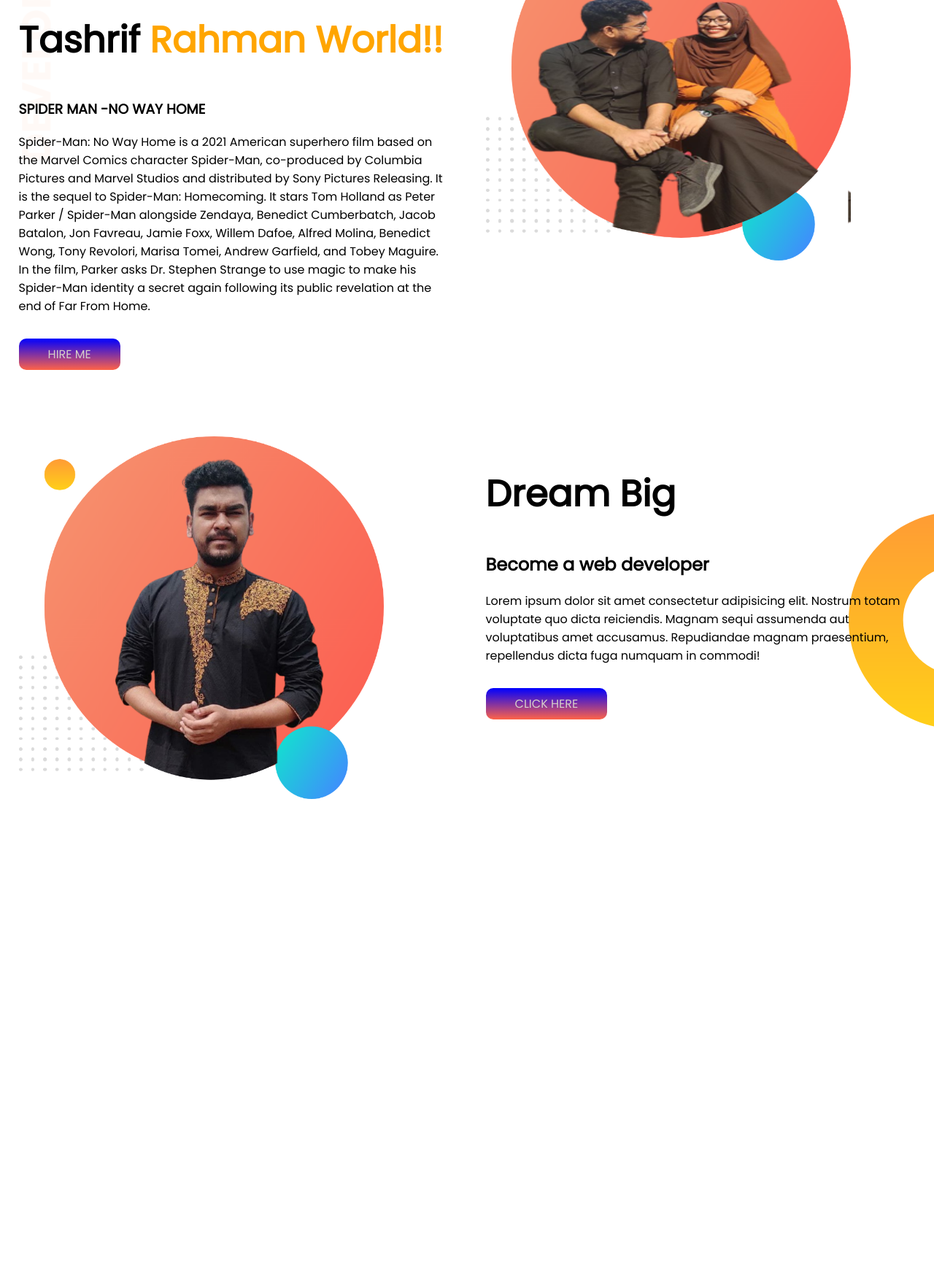
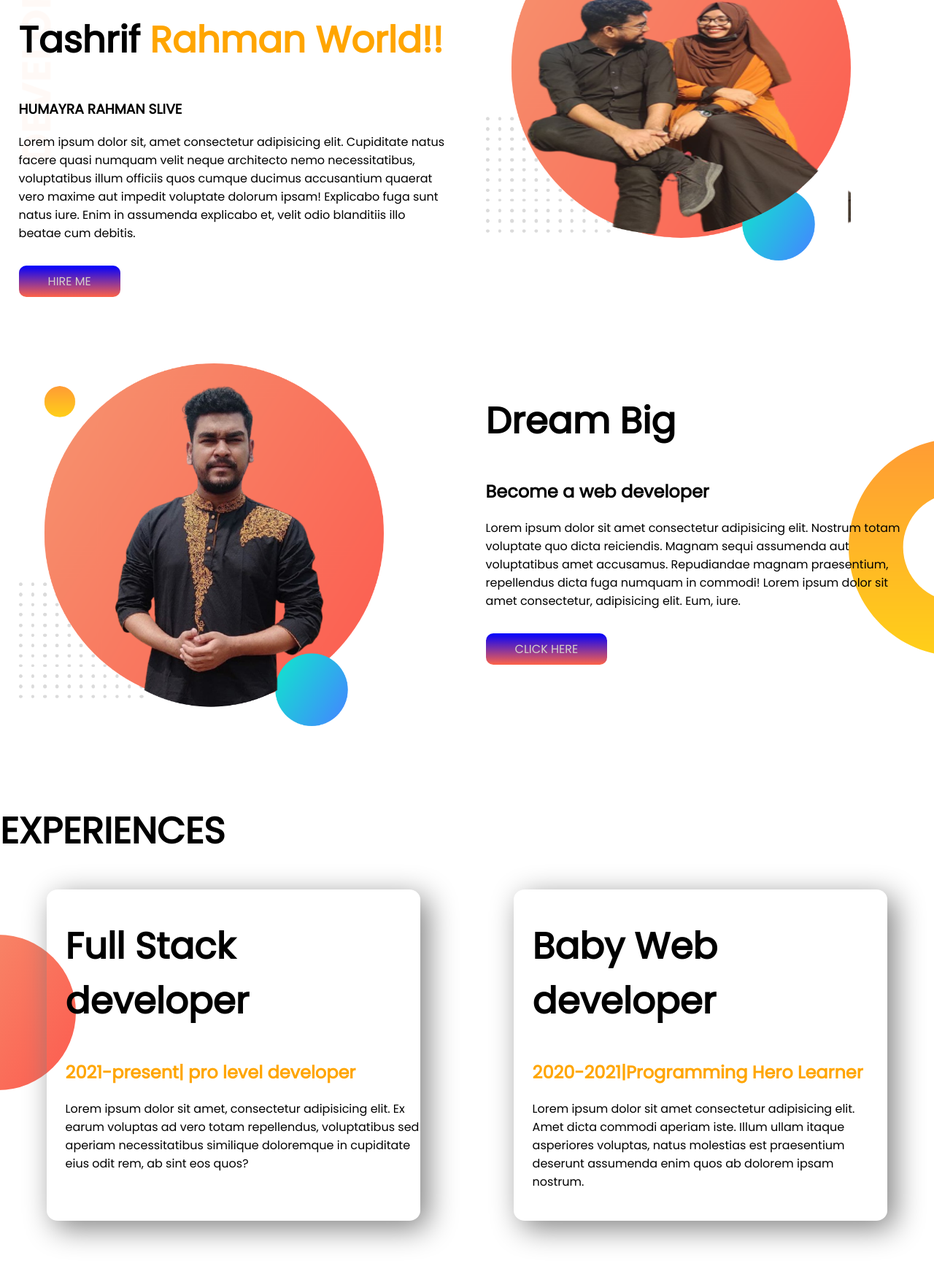
Before and after one commit to TashrifRahman15/developer-portfolio, a plain HTML site: page index.html in a window 1280 px wide. Shown: the part 140-1886 px from the top of the page at 73% size. Before the commit the page ends 1342 px from the top, so only its background shows below. Drawn offline with Linux system fonts and the light colour scheme.

Commit message:
final part

```diff
--- a/index.html
+++ b/index.html
@@ -14,22 +14,15 @@
 </head>
 
 <body>
-    <section class="top-banner">
+    <section class="top-banner flexible-container">
         <div class="half-width">
             <h1>Welcome To </h1>
             <h1>Tashrif <span> Rahman World!!</span></h1>
-            <h3>SPIDER MAN -NO WAY HOME </h3>
-            <p>Spider-Man: No Way Home is a 2021 American superhero film based on the Marvel Comics character
-                Spider-Man,
-                co-produced by Columbia Pictures and Marvel Studios and distributed by Sony Pictures Releasing. It is
-                the
-                sequel to Spider-Man: Homecoming. It stars Tom Holland as Peter Parker / Spider-Man alongside Zendaya,
-                Benedict Cumberbatch, Jacob Batalon, Jon Favreau, Jamie Foxx, Willem Dafoe, Alfred Molina, Benedict
-                Wong,
-                Tony Revolori, Marisa Tomei, Andrew Garfield, and Tobey Maguire. In the film, Parker asks Dr. Stephen
-                Strange to use magic to make his Spider-Man identity a secret again following its public revelation at
-                the
-                end of Far From Home. </p>
+            <h3>HUMAYRA RAHMAN SLIVE </h3>
+            <p>Lorem ipsum dolor sit, amet consectetur adipisicing elit. Cupiditate natus facere quasi numquam velit
+                neque architecto nemo necessitatibus, voluptatibus illum officiis quos cumque ducimus accusantium
+                quaerat vero maxime aut impedit voluptate dolorum ipsam! Explicabo fuga sunt natus iure. Enim in
+                assumenda explicabo et, velit odio blanditiis illo beatae cum debitis. </p>
             <br>
             <a class="link-button" target="_blank"
                 href="https://www.youtube.com/watch?v=JfVOs4VSpmA&ab_channel=SonyPicturesEntertainment">HIRE ME</a>
@@ -40,7 +33,7 @@
         </div>
     </section>
 
-    <section class="dream-big">
+    <section class="dream-big flexible-container">
         <div class="half-width">
             <img src="img/mypic.png" alt="">
         </div>
@@ -49,9 +42,37 @@
             <h2>Become a web developer</h2>
             <p>Lorem ipsum dolor sit amet consectetur adipisicing elit. Nostrum totam voluptate quo dicta reiciendis.
                 Magnam sequi assumenda aut voluptatibus amet accusamus. Repudiandae magnam praesentium, repellendus
-                dicta fuga numquam in commodi!</p> <br>
+                dicta fuga numquam in commodi! Lorem ipsum dolor sit amet consectetur, adipisicing elit. Eum, iure.</p>
+            <br>
             <a class="link-button" target="_blank" href="https://youtu.be/LGSrWPQ46vA">CLICK HERE</a>
         </div>
+    </section>
+
+    <section class="exp-area">
+        <h1>EXPERIENCES</h1>
+
+        <div class="flexible-container">
+            <div class="exp-item">
+                <h1>Full Stack developer</h1>
+                <h2> <span>2021-present| pro level developer</span></h2>
+                <p>Lorem ipsum dolor sit amet, consectetur adipisicing elit. Ex earum voluptas ad vero totam
+                    repellendus,
+                    voluptatibus sed aperiam necessitatibus similique doloremque in cupiditate eius odit rem, ab sint
+                    eos
+                    quos?</p>
+            </div>
+
+            <div class="exp-item">
+                <h1>Baby Web developer</h1>
+                <h2><span>2020-2021|Programming Hero Learner</span></h2>
+                <p>Lorem ipsum dolor sit amet consectetur adipisicing elit. Amet dicta commodi aperiam iste. Illum ullam
+                    itaque asperiores voluptas, natus molestias est praesentium deserunt assumenda enim quos ab dolorem
+                    ipsam nostrum.</p>
+
+            </div>
+        </div>
+
+
 
     </section>
 </body>
--- a/style.css
+++ b/style.css
@@ -11,7 +11,7 @@ span {
     color: orange;
 }
 
-section {
+.flexible-container {
     display: flex;
     margin-bottom: 100px;
 }
@@ -45,3 +45,20 @@ section {
     background-repeat: no-repeat;
     background-position: right;
 }
+
+.exp-area {
+    background-image: url(img/exp-bg.png);
+    background-repeat: no-repeat;
+    background-position: left;
+
+}
+
+.exp-item {
+    box-shadow: 10px 10px 40px gray;
+    width: 40%;
+    margin-left: 5%;
+    margin-right: 5%;
+    padding-left: 2%;
+    border-radius: 3%;
+    padding-bottom: 2%;
+}
```
